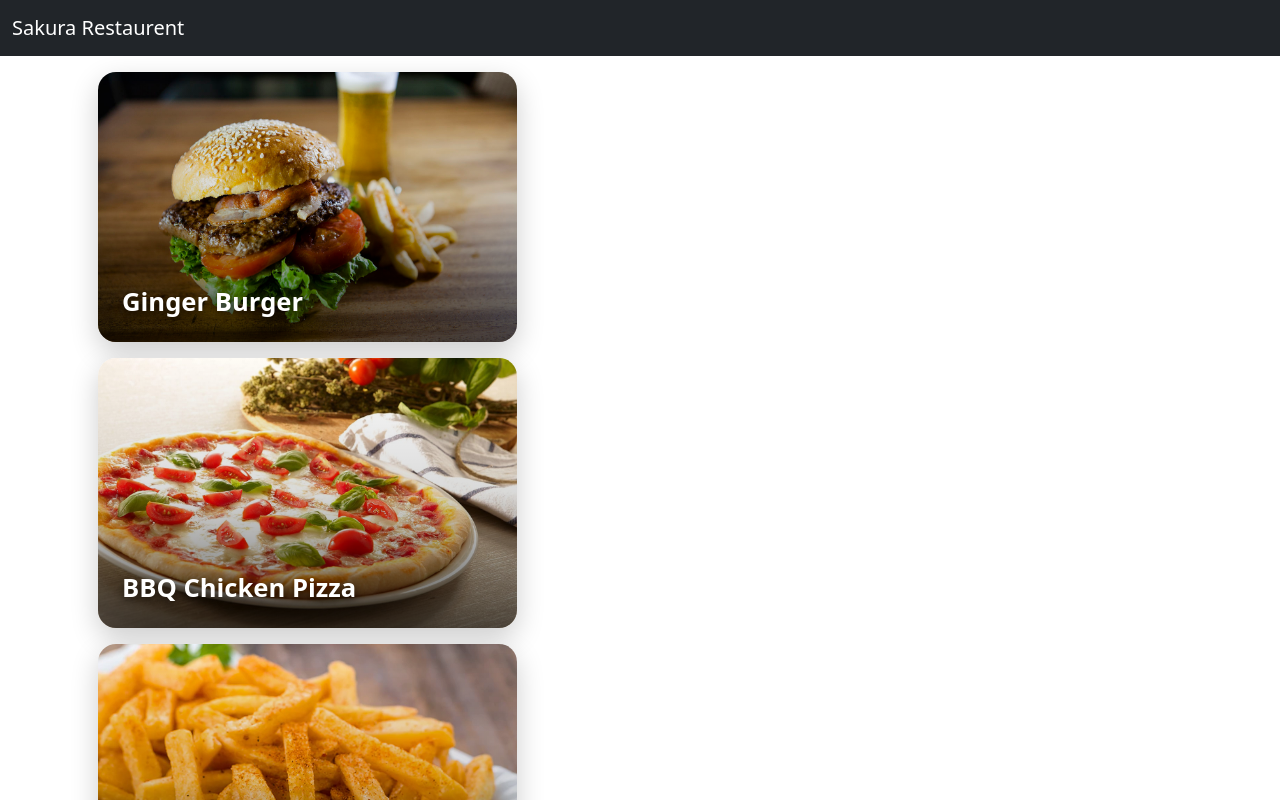
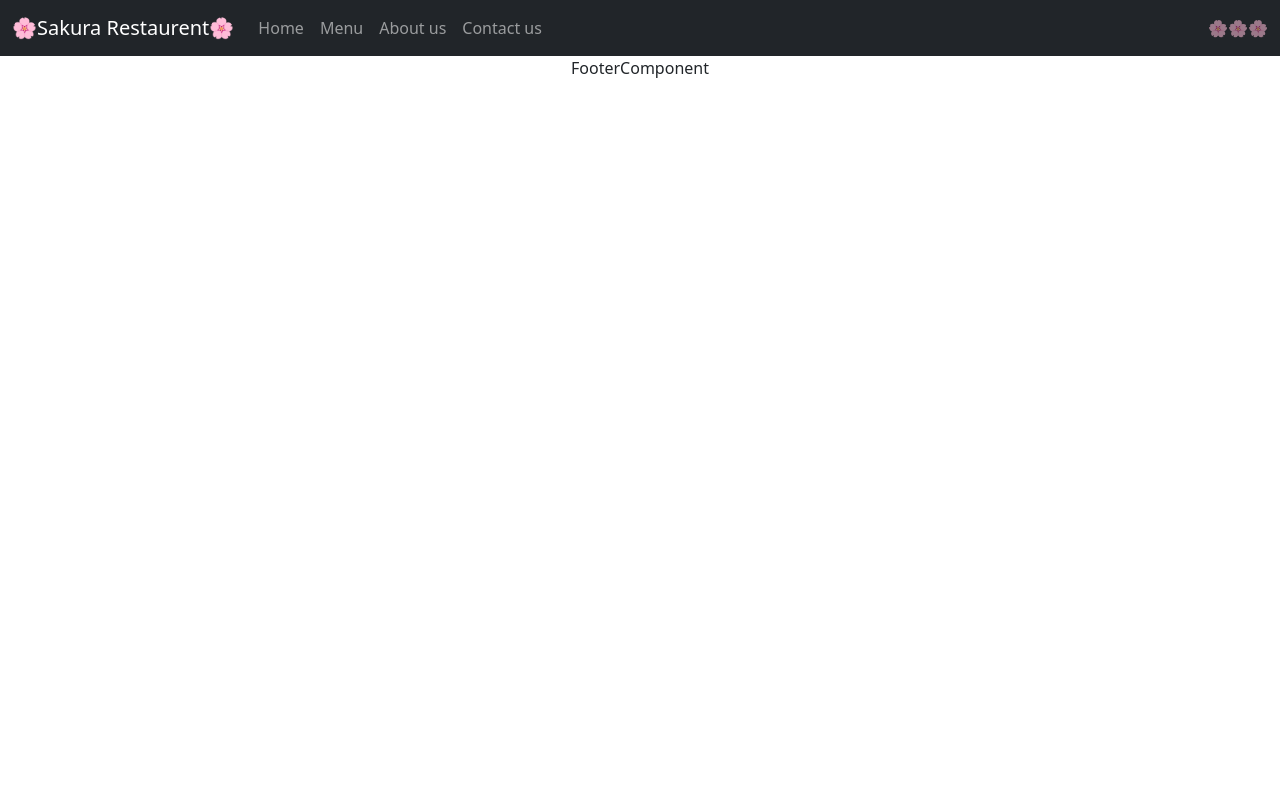
Before and after one commit to abdurrahman16/React-Redux-Restaurant-, a React (Create React App) app: page / in a window 1280 px wide. Shown: the top 800 px of the page. Built offline with nearby package versions, Linux system fonts and the light colour scheme.

Commit message:
about us contact us page development by route

```diff
--- a/package.json
+++ b/package.json
@@ -11,6 +11,7 @@
     "date-format": "^4.0.14",
     "react": "^19.2.3",
     "react-dom": "^19.2.3",
+    "react-router-dom": "^7.12.0",
     "react-scripts": "5.0.1",
     "reactstrap": "^9.2.3",
     "web-vitals": "^2.1.4"
--- a/src/App.js
+++ b/src/App.js
@@ -1,9 +1,11 @@
+import { BrowserRouter } from 'react-router-dom';
 import './App.css';
 import MainComponent from './components/MainComponent';
 
 function App() {
   return (
     <div className="App">
+      <BrowserRouter></BrowserRouter>
       <MainComponent />
     </div>
   );
--- a/src/components/body/BodyComponent.js
+++ b/src/components/body/BodyComponent.js
@@ -1,11 +1,12 @@
-import Menu from "./Menu";
+import React from 'react'
 
 
 const BodyComponent = () => {
   return (
-    <div><Menu/>
+    <div>
 
-    </div>
+
+  </div>
   )
 }
 
--- a/src/components/header/NavigationComponent.js
+++ b/src/components/header/NavigationComponent.js
@@ -1,20 +1,63 @@
-import { Navbar, NavbarBrand } from "reactstrap";
+import React, { useState } from 'react';
+import {
+  Collapse,
+  Navbar,
+  NavbarToggler,
+  NavbarBrand,
+  Nav,
+  NavItem,
+  NavLink,
+  UncontrolledDropdown,
+  DropdownToggle,
+  DropdownMenu,
+  DropdownItem,
+  NavbarText,
+} from 'reactstrap';
+
+
 
 const NavigationComponent = () => {
+   const [isOpen, setIsOpen] = useState(false);
+
+  const toggle = () => setIsOpen(!isOpen);
+
   return (
     <div>
 
-    <Navbar
+    <Navbar color="dark" dark expand="md">
+      <NavbarBrand href="/">
+      🌸Sakura Restaurent🌸
+      </NavbarBrand>
 
-    color="dark"
-    dark
-  >
-    <NavbarBrand href="/">
-      Sakura Restaurent
-    </NavbarBrand>
-  </Navbar>
 
-    </div>
+        <NavbarToggler onClick={toggle} />
+        <Collapse isOpen={isOpen} navbar>
+          <Nav className="me-auto" navbar>
+            <NavItem>
+              <NavLink href="/">Home</NavLink>
+            </NavItem>
+            <NavItem>
+              <NavLink href="/menu">
+                Menu
+              </NavLink>
+            </NavItem>
+            <NavItem>
+              <NavLink href="/about">
+                About us
+              </NavLink>
+            </NavItem>
+            <NavItem>
+              <NavLink href="/contact">
+                Contact us
+              </NavLink>
+            </NavItem>
+
+          </Nav>
+          <NavbarText>🌸🌸🌸</NavbarText>
+        </Collapse>
+      </Navbar>
+
+     </div>
   )
 }
 
--- a/src/index.js
+++ b/src/index.js
@@ -8,9 +8,9 @@ import 'bootstrap/dist/css/bootstrap.min.css';
 
 const root = ReactDOM.createRoot(document.getElementById('root'));
 root.render(
-  <React.StrictMode>
+
     <App />
-  </React.StrictMode>
+
 );
 
 
```
Also changed, not shown: src/components/body/About.jsx (added, +7 -0 lines), src/components/body/Contact.jsx (added, +11 -0 lines), src/components/body/Home.jsx (added, +11 -0 lines), 1 other file (tests, documents, lock files or other folders).
